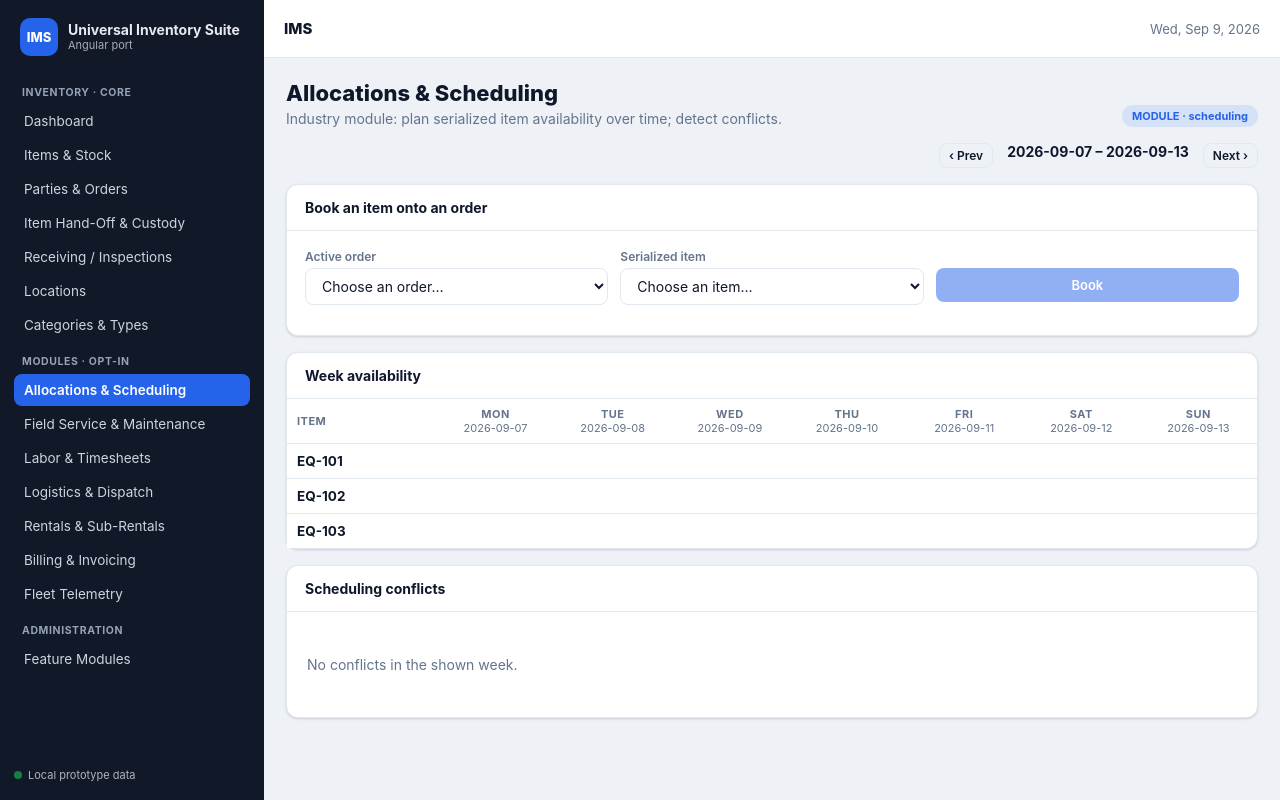
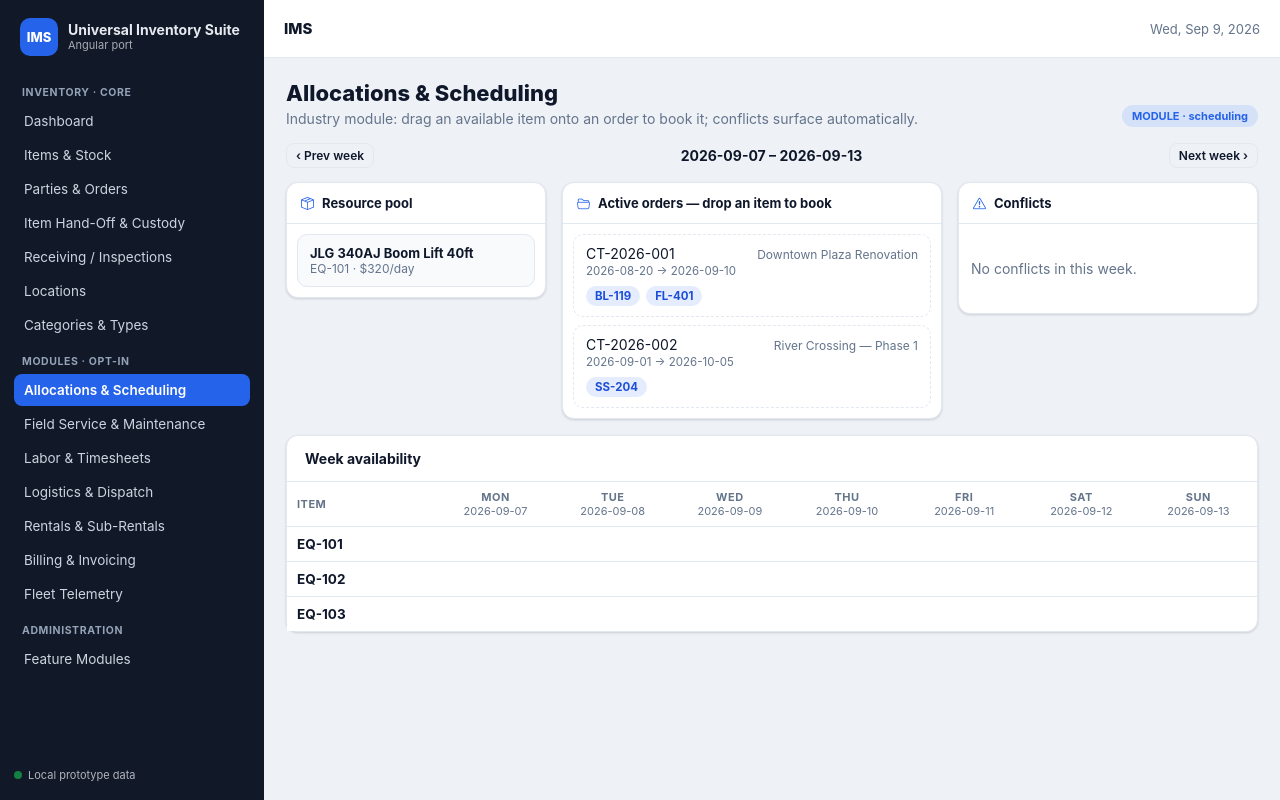
Before and after one commit to tinnerrob/ims-prototype-angular, an Angular app: page /scheduler in a window 1280 px wide. Built offline with nearby package versions, Linux system fonts and the light colour scheme.

Commit message:
Match prototype DnD UX: scheduler resource-pool->order drag booking; timesheet task-chip->employee drop

```diff
--- a/src/app/features/scheduler/scheduler.component.html
+++ b/src/app/features/scheduler/scheduler.component.html
@@ -2,49 +2,84 @@
   <div class="page-head">
     <div>
       <h1>Allocations &amp; Scheduling</h1>
-      <p class="page-sub">Industry module: plan serialized item availability over time; detect conflicts.</p>
+      <p class="page-sub">Industry module: drag an available item onto an order to book it; conflicts surface automatically.</p>
     </div>
     <span class="mod-tag">MODULE · scheduling</span>
   </div>
 
-  <div class="toolbar">
-    <button class="btn btn-ghost btn-sm" (click)="shift(-1)">‹ Prev</button>
-    <span class="week-label">{{ board().length > 0 ? '' : '' }}{{ dateLabel(0) }} – {{ dateLabel(6) }}</span>
-    <button class="btn btn-ghost btn-sm" (click)="shift(1)">Next ›</button>
+  <div class="week-bar">
+    <button class="btn btn-ghost btn-sm" (click)="shift(-1)">‹ Prev week</button>
+    <span class="week-label">{{ dateLabel(0) }} – {{ dateLabel(6) }}</span>
+    <button class="btn btn-ghost btn-sm" (click)="shift(1)">Next week ›</button>
   </div>
 
-  <!-- BOOKING -->
-  <div class="card log-card">
-    <div class="card-header">Book an item onto an order</div>
-    <div class="card-body">
-      <div class="row3">
-        <div class="field">
-          <label>Active order</label>
-          <select class="input" [(ngModel)]="bookOrderId">
-            <option value="" disabled>Choose an order…</option>
+  <div class="sched-grid">
+    <!-- RESOURCE POOL (drag source) -->
+    <div class="panel-col">
+      <div class="col-head"><i class="bi bi-box-seam"></i> Resource pool</div>
+      <div class="pool-list">
+        @if (pool().length === 0) {
+          <p class="empty">No items available to book.</p>
+        }
+        @for (it of pool(); track it.id) {
+          <div
+            class="pool-card"
+            draggable="true"
+            (dragstart)="onDragStart($event, it.id)"
+            (dragend)="onDragEnd()"
+            [class.dragging]="draggingItemId === it.id"
+          >
+            <div class="pool-name">{{ it.name }}</div>
+            <div class="pool-meta"><span class="mono">{{ it.id }}</span> · ${{ it.rateDaily }}/day</div>
+          </div>
+        }
+      </div>
+    </div>
+
+    <!-- ACTIVE ORDERS (drop target) -->
+    <div class="panel-col">
+      <div class="col-head"><i class="bi bi-folder2-open"></i> Active orders — drop an item to book</div>
+      <div class="orders-list">
         @for (o of activeOrders(); track o.orderId) {
-              <option [value]="o.orderId">{{ o.orderId }} · {{ o.projectName }}</option>
+          <div
+            class="order-drop"
+            (dragover)="allowDrop($event)"
+            (drop)="onDropOrder($event, o)"
+            [class.drop-active]="draggingItemId !== ''"
+          >
+            <div class="order-head">
+              <span class="mono strong">{{ o.orderId }}</span>
+              <span class="order-project">{{ o.projectName }}</span>
+            </div>
+            <div class="order-dates">{{ o.startDate }} → {{ o.endDate }}</div>
+            <div class="chips">
+              @if (bookedIds(o).length === 0) {
+                <span class="chip empty-chip">no items yet — drag one here</span>
               }
-          </select>
+              @for (b of bookedIds(o); track b) {
+                <span class="chip">{{ b }}</span>
+              }
             </div>
-        <div class="field">
-          <label>Serialized item</label>
-          <select class="input" [(ngModel)]="bookItemId">
-            <option value="" disabled>Choose an item…</option>
-            @for (it of serialized(); track it.id) {
-              <option [value]="it.id">{{ it.id }} · {{ it.name }}</option>
+          </div>
         }
-          </select>
       </div>
-        <div class="field">
-          <label>&nbsp;</label>
-          <button class="btn btn-primary" (click)="book()" [disabled]="!bookOrderId || !bookItemId">Book</button>
     </div>
+
+    <!-- CONFLICTS -->
+    <div class="panel-col">
+      <div class="col-head"><i class="bi bi-exclamation-triangle"></i> Conflicts</div>
+      <div class="conflict-list">
+        @if (conflicts().length === 0) {
+          <p class="empty">No conflicts in this week.</p>
+        }
+        @for (c of conflicts(); track c) {
+          <div class="conflict-row"><span class="conflict-dot"></span>{{ c }}</div>
+        }
       </div>
     </div>
   </div>
 
-  <!-- TIMELINE -->
+  <!-- WEEK TIMELINE -->
   <div class="card log-card">
     <div class="card-header">Week availability</div>
     <div class="table-wrap">
@@ -74,20 +109,4 @@
       </table>
     </div>
   </div>
-
-  <!-- CONFLICTS -->
-  <div class="card log-card">
-    <div class="card-header">Scheduling conflicts</div>
-    <div class="card-body">
-      @if (conflicts().length === 0) {
-        <p class="empty">No conflicts in the shown week.</p>
-      } @else {
-        <ul class="ho-list">
-          @for (c of conflicts(); track c) {
-            <li class="ho-row"><span class="conflict-dot"></span><span>{{ c }}</span></li>
-          }
-        </ul>
-      }
-    </div>
-  </div>
 </section>
--- a/src/app/features/scheduler/scheduler.component.scss
+++ b/src/app/features/scheduler/scheduler.component.scss
@@ -1,6 +1,189 @@
+/* Allocations & Scheduling — prototype-style drag-and-drop board. */
+
+.week-bar {
+  display: flex;
+  align-items: center;
+  gap: 10px;
+  margin-bottom: 14px;
+}
+
 .week-label {
   font-weight: 700;
-  margin: 0 6px;
+  flex: 1;
+  text-align: center;
+}
+
+/* ---------- 3-column DnD board ---------- */
+.sched-grid {
+  display: grid;
+  grid-template-columns: 260px 1fr 300px;
+  gap: 16px;
+  align-items: start;
+
+  @media (max-width: 1100px) {
+    grid-template-columns: 1fr;
+  }
+}
+
+.panel-col {
+  background: var(--card);
+  border: 1px solid var(--line);
+  border-radius: var(--radius);
+  box-shadow: var(--shadow);
+  display: flex;
+  flex-direction: column;
+  max-height: 520px;
+}
+
+.col-head {
+  display: flex;
+  align-items: center;
+  gap: 8px;
+  padding: 12px 14px;
+  border-bottom: 1px solid var(--line);
+  font-weight: 700;
+  font-size: 13px;
+
+  i {
+    color: var(--accent);
+  }
+}
+
+/* ---- resource pool (drag source) ---- */
+.pool-list {
+  padding: 10px;
+  overflow: auto;
+  display: flex;
+  flex-direction: column;
+  gap: 8px;
+}
+
+.pool-card {
+  border: 1px solid var(--slate-200);
+  background: #f8fafc;
+  border-radius: 10px;
+  padding: 10px 12px;
+  cursor: grab;
+  transition: box-shadow 0.12s ease, transform 0.12s ease, opacity 0.12s ease;
+
+  &:hover {
+    box-shadow: var(--shadow);
+    transform: translateY(-1px);
+    border-color: var(--accent);
+  }
+
+  &:active {
+    cursor: grabbing;
+  }
+
+  &.dragging {
+    opacity: 0.4;
+  }
+}
+
+.pool-name {
+  font-weight: 700;
+  font-size: 13px;
+}
+
+.pool-meta {
+  font-size: 12px;
+  color: var(--muted);
+}
+
+/* ---- active orders (drop target) ---- */
+.orders-list {
+  padding: 10px;
+  overflow: auto;
+  display: flex;
+  flex-direction: column;
+  gap: 8px;
+}
+
+.order-drop {
+  border: 1.5px dashed var(--slate-200);
+  border-radius: 10px;
+  padding: 10px 12px;
+  transition: border-color 0.12s ease, background 0.12s ease;
+
+  &.drop-active {
+    border-color: var(--accent);
+    background: rgba(37, 99, 235, 0.05);
+  }
+}
+
+.order-head {
+  display: flex;
+  justify-content: space-between;
+  gap: 8px;
+  align-items: baseline;
+}
+
+.order-project {
+  color: var(--muted);
+  font-size: 12px;
+  text-align: right;
+}
+
+.order-dates {
+  font-size: 11.5px;
+  color: var(--muted);
+  margin: 2px 0 8px;
+}
+
+.chips {
+  display: flex;
+  flex-wrap: wrap;
+  gap: 6px;
+}
+
+.chip {
+  font-size: 11.5px;
+  font-weight: 700;
+  background: rgba(37, 99, 235, 0.12);
+  color: #1d4ed8;
+  padding: 3px 9px;
+  border-radius: 999px;
+}
+
+.empty-chip {
+  background: transparent;
+  color: var(--muted);
+  font-weight: 500;
+  border: 1px dashed var(--slate-200);
+}
+
+/* ---- conflicts ---- */
+.conflict-list {
+  padding: 10px;
+  overflow: auto;
+  display: flex;
+  flex-direction: column;
+  gap: 6px;
+}
+
+.conflict-row {
+  display: flex;
+  gap: 8px;
+  align-items: baseline;
+  font-size: 12.5px;
+  padding: 6px 8px;
+  border-radius: 8px;
+  background: rgba(220, 38, 38, 0.07);
+}
+
+.conflict-dot {
+  width: 8px;
+  height: 8px;
+  border-radius: 50%;
+  background: var(--danger);
+  flex-shrink: 0;
+  align-self: center;
+}
+
+/* ---- week timeline table ---- */
+.table-wrap {
+  overflow: auto;
 }
 
 .alloc {
@@ -39,16 +222,3 @@
     color: #b91c1c;
   }
 }
-
-.conflict-dot {
-  width: 8px;
-  height: 8px;
-  border-radius: 50%;
-  background: var(--danger);
-  display: inline-block;
-  flex-shrink: 0;
-}
-
-.table-wrap {
-  overflow: auto;
-}
--- a/src/app/features/scheduler/scheduler.component.ts
+++ b/src/app/features/scheduler/scheduler.component.ts
@@ -1,5 +1,4 @@
 import { Component, OnDestroy } from '@angular/core';
-import { FormsModule } from '@angular/forms';
 
 import { DataService } from '../../core/data.service';
 import { Item, Order } from '../../core/models';
@@ -7,7 +6,6 @@ import { Item, Order } from '../../core/models';
 const DAY_MS = 86400000;
 const DAY_NAMES = ['Mon', 'Tue', 'Wed', 'Thu', 'Fri', 'Sat', 'Sun'];
 
-/** A single occupied cell in the week grid. */
 interface OccCell {
   orderId: string;
   label: string;
@@ -22,17 +20,13 @@ interface BoardRow {
 @Component({
   selector: 'ims-scheduler',
   standalone: true,
-  imports: [FormsModule],
   templateUrl: './scheduler.component.html',
   styleUrl: './scheduler.component.scss',
 })
 export class SchedulerComponent implements OnDestroy {
   readonly dayNames = DAY_NAMES;
-  /** Week anchor = Monday 00:00 local (ms). */
   weekStart: number = this.mondayOf(new Date());
-
-  bookOrderId = '';
-  bookItemId = '';
+  draggingItemId = '';
 
   constructor(readonly data: DataService) {}
 
@@ -48,7 +42,40 @@ export class SchedulerComponent implements OnDestroy {
     return this.data.listItems('serialized');
   }
 
-  /** Rows = serialized items x 7 day cells for the shown week. */
+  /** Resource pool: serialized items currently free to book. */
+  pool(): Item[] {
+    return this.data.availableItems();
+  }
+
+  bookedIds(order: Order): string[] {
+    return order.lineItems.filter((li) => li.type === 'serialized').map((li) => li.refId);
+  }
+
+  /* ---------------------------- drag & drop ----------------------------- */
+
+  onDragStart(e: Event, itemId: string): void {
+    (e as DragEvent).dataTransfer?.setData('text/plain', itemId);
+    this.draggingItemId = itemId;
+  }
+
+  onDragEnd(): void {
+    this.draggingItemId = '';
+  }
+
+  allowDrop(e: Event): void {
+    e.preventDefault();
+  }
+
+  onDropOrder(e: Event, order: Order): void {
+    e.preventDefault();
+    const id = (e as DragEvent).dataTransfer?.getData('text/plain') ?? '';
+    this.draggingItemId = '';
+    if (!id || this.orderHasItem(order, id)) return;
+    this.data.addOrderLine(order.orderId, { type: 'serialized', refId: id, qty: 1 });
+  }
+
+  /* ------------------------------- board ------------------------------- */
+
   board(): BoardRow[] {
     const rows: BoardRow[] = [];
     for (const item of this.serialized()) {
@@ -59,11 +86,8 @@ export class SchedulerComponent implements OnDestroy {
         const occ: OccCell[] = [];
         for (const order of this.activeOrders()) {
           if (!this.orderHasItem(order, item.id)) continue;
-          if (this.overlaps(order, dayStart, dayEnd)) {
-            occ.push({ orderId: order.orderId, label: order.orderId, conflict: false });
-          }
+          if (this.overlaps(order, dayStart, dayEnd)) occ.push({ orderId: order.orderId, label: order.orderId, conflict: false });
         }
-        // conflict = more than one distinct order in this cell
         cells.push(occ.length === 0 ? null : { ...occ[0], conflict: occ.length > 1 });
       }
       rows.push({ item, cells });
@@ -71,16 +95,18 @@ export class SchedulerComponent implements OnDestroy {
     return rows;
   }
 
-  /** Human conflicts across the shown week (order vs order on the same item/day). */
   conflicts(): string[] {
     const out: string[] = [];
     for (const row of this.board()) {
       row.cells.forEach((c, i) => {
         if (c) {
-          const others = this.activeOrders().filter((o) => o.orderId !== c.orderId && this.orderHasItem(o, row.item.id) && this.overlaps(o, this.weekStart + i * DAY_MS, this.weekStart + i * DAY_MS + DAY_MS - 1));
-          if (others.length) {
-            out.push(`${this.fmtDay(i)}: ${row.item.id} booked to ${c.orderId} + ${others.map((o) => o.orderId).join(', ')}`);
-          }
+          const others = this.activeOrders().filter(
+            (o) =>
+              o.orderId !== c.orderId &&
+              this.orderHasItem(o, row.item.id) &&
+              this.overlaps(o, this.weekStart + i * DAY_MS, this.weekStart + i * DAY_MS + DAY_MS - 1),
+          );
+          if (others.length) out.push(`${this.fmtDay(i)}: ${row.item.id} booked to ${c.orderId} + ${others.map((o) => o.orderId).join(', ')}`);
         }
       });
     }
@@ -95,13 +121,6 @@ export class SchedulerComponent implements OnDestroy {
     this.weekStart += weeks * 7 * DAY_MS;
   }
 
-  /** Book an available serialized item onto the selected active order. */
-  book(): void {
-    if (!this.bookOrderId || !this.bookItemId) return;
-    this.data.addOrderLine(this.bookOrderId, { type: 'serialized', refId: this.bookItemId, qty: 1 });
-    this.bookItemId = '';
-  }
-
   private orderHasItem(order: Order, itemId: string): boolean {
     return order.lineItems.some((li) => li.type === 'serialized' && li.refId === itemId);
   }
@@ -114,14 +133,13 @@ export class SchedulerComponent implements OnDestroy {
 
   private mondayOf(d: Date): number {
     const x = new Date(d);
-    const day = (x.getDay() + 6) % 7; // 0=Mon
+    const day = (x.getDay() + 6) % 7;
     x.setDate(x.getDate() - day);
     x.setHours(0, 0, 0, 0);
     return x.getTime();
   }
 
   private fmtDay(i: number): string {
-    const d = new Date(this.weekStart + i * DAY_MS);
-    return d.toISOString().slice(0, 10);
+    return new Date(this.weekStart + i * DAY_MS).toISOString().slice(0, 10);
   }
 }
--- a/src/app/features/timesheet/timesheet.component.ts
+++ b/src/app/features/timesheet/timesheet.component.ts
@@ -1,61 +1,88 @@
 import { Component } from '@angular/core';
-import { FormsModule } from '@angular/forms';
 
 import { DataService } from '../../core/data.service';
 import { Timesheet } from '../../core/models';
 
-interface PunchForm {
-  empId: string;
-  date: string;
-  hours: number;
-  orderId: string; // '' = shop/overhead
-  note: string;
+interface TaskChip {
+  key: string;
+  label: string;
+  orderId?: string;
+  kind: 'order' | 'shop' | 'overhead';
 }
 
 @Component({
   selector: 'ims-timesheet',
   standalone: true,
-  imports: [FormsModule],
   templateUrl: './timesheet.component.html',
   styleUrl: './timesheet.component.scss',
 })
 export class TimesheetComponent {
-  formOpen = false;
-  form: PunchForm = this.emptyForm();
+  draggingKey = '';
 
   constructor(readonly data: DataService) {}
+
+  /** Task chips to drag onto an employee row. */
+  tasks(): TaskChip[] {
+    const orders = this.data
+      .listOrders()
+      .filter((o) => o.status === 'active')
+      .map((o): TaskChip => ({ key: 'o:' + o.orderId, label: `${o.orderId} · ${o.projectName}`, orderId: o.orderId, kind: 'order' }));
+    return [
+      ...orders,
+      { key: 'shop', label: 'Shop', kind: 'shop' },
+      { key: 'overhead', label: 'Overhead', kind: 'overhead' },
+    ];
+  }
+
+  employees() {
+    return this.data.listItems('labor');
+  }
 
   punches(): Timesheet[] {
     return this.data.listTimesheets();
   }
 
-  labor() {
-    return this.data.listItems('labor');
+  empHours(empId: string): number {
+    return this.data
+      .listTimesheets()
+      .filter((t) => t.empId === empId)
+      .reduce((s, t) => s + t.hours, 0);
   }
 
-  orders() {
-    return this.data.listOrders().filter((o) => o.status === 'active');
+  onDragStart(e: Event, chip: TaskChip): void {
+    (e as DragEvent).dataTransfer?.setData('application/x-task', chip.key);
+    (e as DragEvent).dataTransfer?.setData('text/plain', chip.key);
+    this.draggingKey = chip.key;
   }
 
-  openForm(): void {
-    this.form = this.emptyForm();
-    this.form.date = new Date().toISOString().slice(0, 10);
-    this.formOpen = true;
+  onDragEnd(): void {
+    this.draggingKey = '';
   }
 
-  save(): void {
-    const f = this.form;
-    if (!f.empId || !f.hours || f.hours <= 0) return;
-    const order = f.orderId ? this.data.getOrder(f.orderId) : null;
+  allowDrop(e: Event): void {
+    e.preventDefault();
+  }
+
+  onDropEmp(e: Event, empId: string): void {
+    e.preventDefault();
+    const key = (e as DragEvent).dataTransfer?.getData('application/x-task') || (e as DragEvent).dataTransfer?.getData('text/plain');
+    this.draggingKey = '';
+    if (!key) return;
+    const chip = this.tasks().find((t) => t.key === key);
+    if (!chip) return;
+    const order = chip.orderId ? this.data.getOrder(chip.orderId) : null;
     this.data.createTimesheet({
-      empId: f.empId,
-      date: f.date,
-      hours: f.hours,
+      empId,
+      date: new Date().toISOString().slice(0, 10),
+      hours: 8,
       orderId: order?.orderId ?? null,
-      targetLabel: order ? `${order.orderId} · ${order.projectName}` : 'Shop',
-      note: f.note,
+      targetLabel: order ? `${order.orderId} · ${order.projectName}` : chip.kind === 'shop' ? 'Shop' : 'Overhead',
+      note: 'Dropped via board',
     });
-    this.formOpen = false;
+  }
+
+  chipClass(chip: TaskChip): string {
+    return 'chip-' + chip.kind;
   }
 
   remove(p: Timesheet): void {
@@ -65,8 +92,4 @@ export class TimesheetComponent {
   empName(empId: string): string {
     return this.data.itemLabel('labor', empId);
   }
-
-  private emptyForm(): PunchForm {
-    return { empId: '', date: '', hours: 8, orderId: '', note: '' };
-  }
 }
--- a/src/index.html
+++ b/src/index.html
@@ -6,6 +6,7 @@
   <base href="/">
   <meta name="viewport" content="width=device-width, initial-scale=1">
   <link rel="icon" type="image/x-icon" href="favicon.ico">
+  <link href="https://cdn.jsdelivr.net/npm/bootstrap-icons@1.11.3/font/bootstrap-icons.min.css" rel="stylesheet">
 </head>
 <body>
   <app-root></app-root>
```
Also changed, not shown: src/app/features/timesheet/timesheet.component.html (+51 -51 lines), src/app/features/timesheet/timesheet.component.scss (+71 -1 lines). Lines whose indentation alone changed are shown as unchanged.
